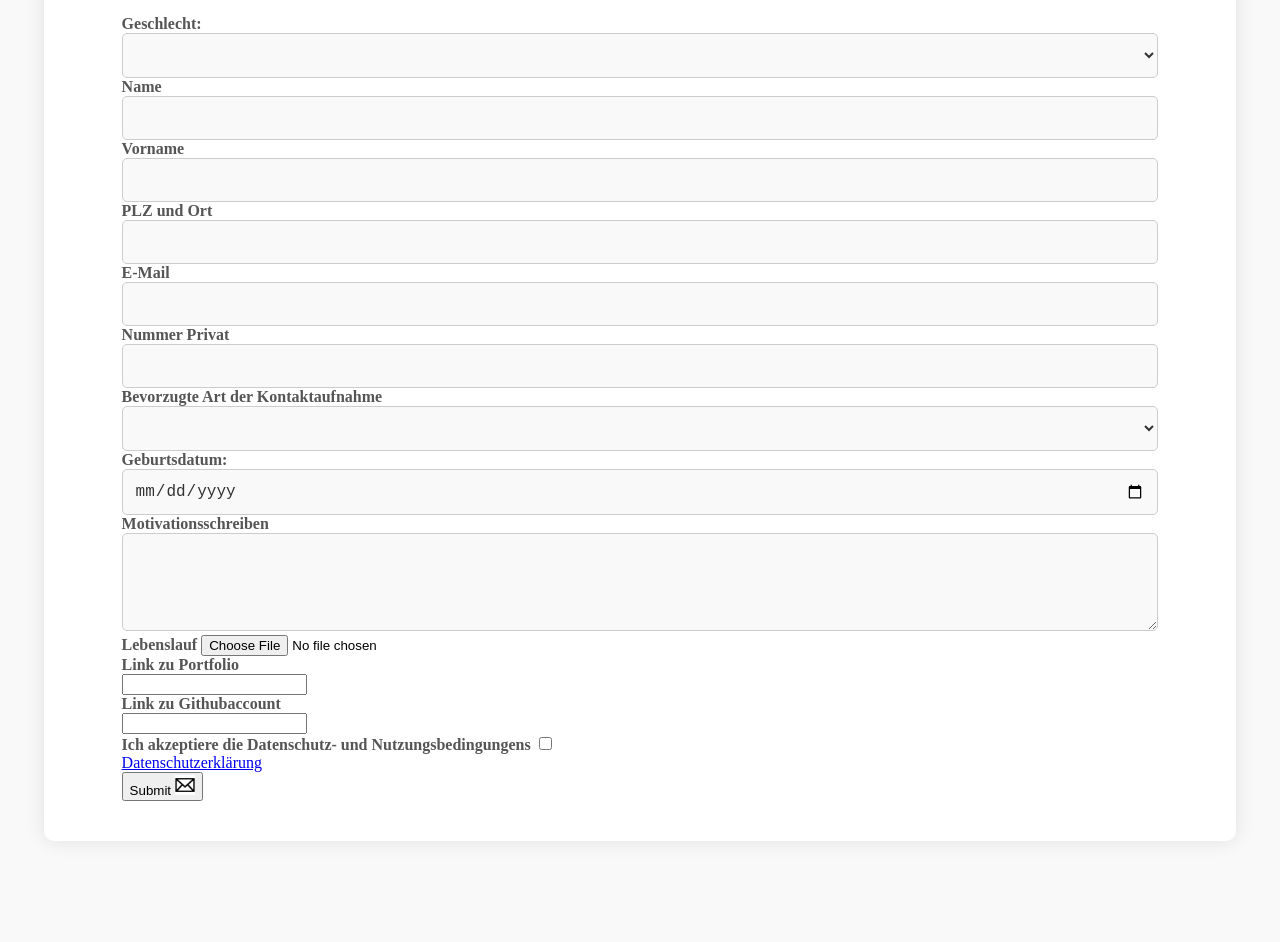
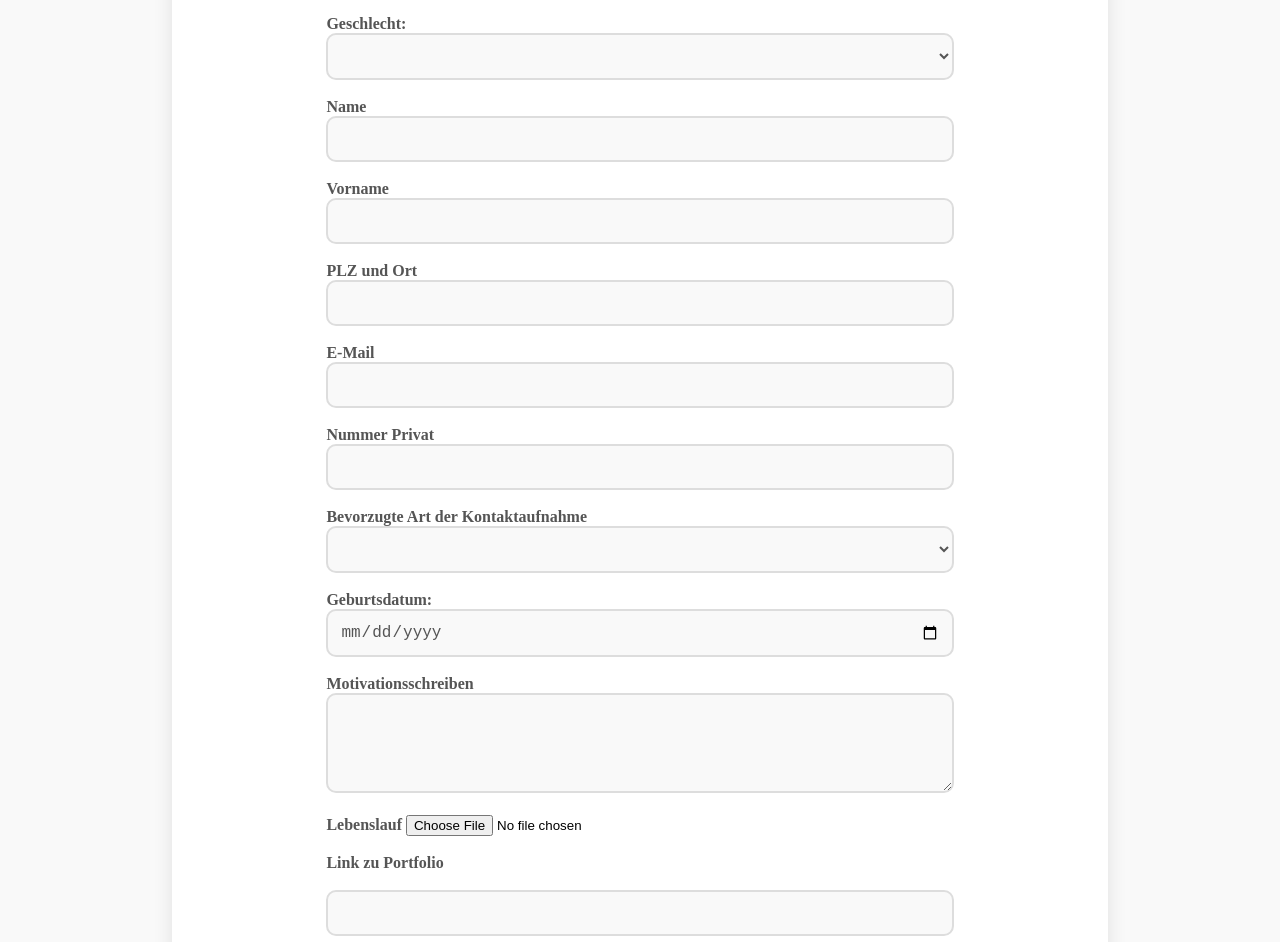
Before and after one commit to Stiwyy/FormExample, a plain HTML site: page index.html in a window 1280 px wide. Shown: the part 143-1085 px from the top of the page. Before the commit the page ends 1034 px from the top, so only its background shows below. Drawn offline with Linux system fonts and the light colour scheme.

Commit message:
Made design better

```diff
--- a/CSS/design.css
+++ b/CSS/design.css
@@ -5,7 +5,7 @@ body {
 }
 
 .container {
-    max-width: 90%;
+    max-width: 70%;
     margin: 50px auto;
     padding: 20px;
     background-color: #fff;
@@ -33,7 +33,7 @@ h1 {
 }
 
 form {
-    max-width: 90%; /* Verwende Prozentwerte für die maximale Breite */
+    max-width: 70%;
     margin: 0 auto;
     animation: slideIn 0.5s ease;
 }
@@ -56,58 +56,39 @@ form {
 
 label {
     font-weight: bold;
-    color: #555;
+    color: #555555;
 }
 
 input[type="text"],
 input[type="email"],
 input[type="number"],
 input[type="date"],
+input[type="url"],
 textarea,
 select {
     width: 100%;
     padding: 12px;
-    border: 1px solid #ccc;
-    border-radius: 5px;
+    border: 2px solid #DDDDDD;
+    border-radius: 10px;
     box-sizing: border-box;
-    font-size: 16px;
-    color: #333;
+    font-size: 1rem;
+    color: #555555;
     background-color: #f9f9f9;
     transition: border-color 0.3s ease;
     animation: slideIn 0.5s ease;
+    transition: all 0.5s;
 }
 
 input[type="text"]:focus,
 input[type="email"]:focus,
 input[type="number"]:focus,
 input[type="date"]:focus,
+input[type="url"]:focus,
 textarea:focus,
 select:focus {
-    border-color: #007bff;
-    box-shadow: 0 0 5px rgba(0, 123, 255, 0.5);
-    outline: none;
-    animation: scaleIn 0.3s ease;
+    border-color: lightblue;
+    box-shadow: 0 0 0.5rem rgba(0, 123, 255, 0.5);
+    outline: lightblue;
+
+    transform: scale(1.05)
 }
-
-@keyframes scaleIn {
-    0% {
-        transform: scale(1);
-    }
-    50% {
-        transform: scale(1.05);
-    }
-    100% {
-        transform: scale(1);
-    }
-}
-
-/* Media Queries für spezifische Bildschirmgrößen */
-@media only screen and (max-width: 768px) {
-    .container {
-        max-width: 90%;
-    }
-
-    form {
-        max-width: 90%;
-    }
-}
--- a/index.html
+++ b/index.html
@@ -20,50 +20,56 @@
                     <option value="female">Weiblich</option>
                 </select>
                 <br>
+                <br>
                 <label for="lname">Name</label>
                 <div class="input-data">
                     <input type="text" id="lname" name="lname" required autocomplete="off">
                 </div>
+                <br>
                 <label for="fname">Vorname</label>
                 <div class="input-data">
                     <input type="text" id="fname" name="fname" required autocomplete="off">
                 </div>
+                <br>
                 <label for="PLZ">PLZ und Ort</label>
                 <div class="input-data">
                     <input type="text" id="PLZ" name="PLZ" required autocomplete="off">
                 </div>
+                <br>
                 <label for="email">E-Mail</label>
                 <div class="input-data">
                     <input type="email" id="email" name="email" required autocomplete="off">
                 </div>
+                <br>
                 <label for="Number">Nummer Privat</label>
                 <div class="input-data">
                     <input type="number" id="Number" name="Number" required autocomplete="off">
                 </div>
+                <br>
                 <label for="Contaction">Bevorzugte Art der Kontaktaufnahme</label><br>
                 <select id="Contaction" name="Contaction">
                     <option></option>
                     <option value="EmailContact">E-Mail</option>
                     <option value="Telephone">Telefon</option>
-                </select><br>
+                </select><br><br>
                 <label for="birthdate">Geburtsdatum:</label><br>
                 <input type="date" id="birthdate" name="birthdate">
-                <br>
+                <br><br>
 
                 <label for="Motivation">Motivationsschreiben</label>
                 <div class="input-data">
                     <textarea id="Motivation" name="Motivation" cols="35" rows="4"></textarea>
-                </div>
+                </div><br>
                 <label for="CV">Lebenslauf</label>
-                <input type="file" id="file" name="file"><br>
-                <label for="Portfolio">Link zu Portfolio</label><br>
-                <input type="url" name="Portfolio" id="Portfolio" required><br>
-                <label for="Github">Link zu Githubaccount</label><br>
+                <input type="file" id="file" name="file"><br><br>
+                <label for="Portfolio">Link zu Portfolio</label><br><br>
+                <input type="url" name="Portfolio" id="Portfolio" required><br><br>
+                <label for="Github">Link zu Githubaccount</label><br><br>
                 <input type="url" name="Github" id="Github" required>
-                <br>
+                <br><br>
                 <label for="Datenschutzerklaerung">Ich akzeptiere die Datenschutz- und Nutzungsbedingungens</label>
-                <input type="checkbox" name="Datenschutzerklaerung" id="Datenschutzerklaerung" required><br>
-                <a id="datenschutz" href="datenschutz.html">Datenschutzerklärung</a><br>
+                <input type="checkbox" name="Datenschutzerklaerung" id="Datenschutzerklaerung" required><br><br>
+                <a id="datenschutz" href="datenschutz.html">Datenschutzerklärung</a><br><br>
                 <button type="submit">Submit <img src="/Pictures/Mailicon.png" height ="auto" width="20" /></button>
 
         </form>
```
